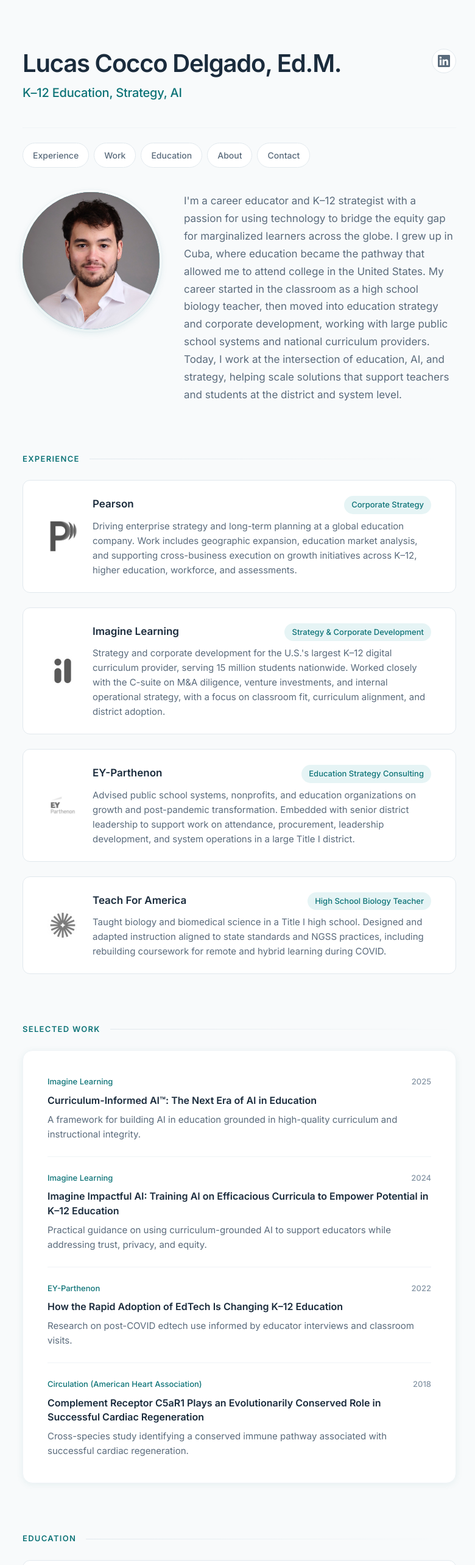
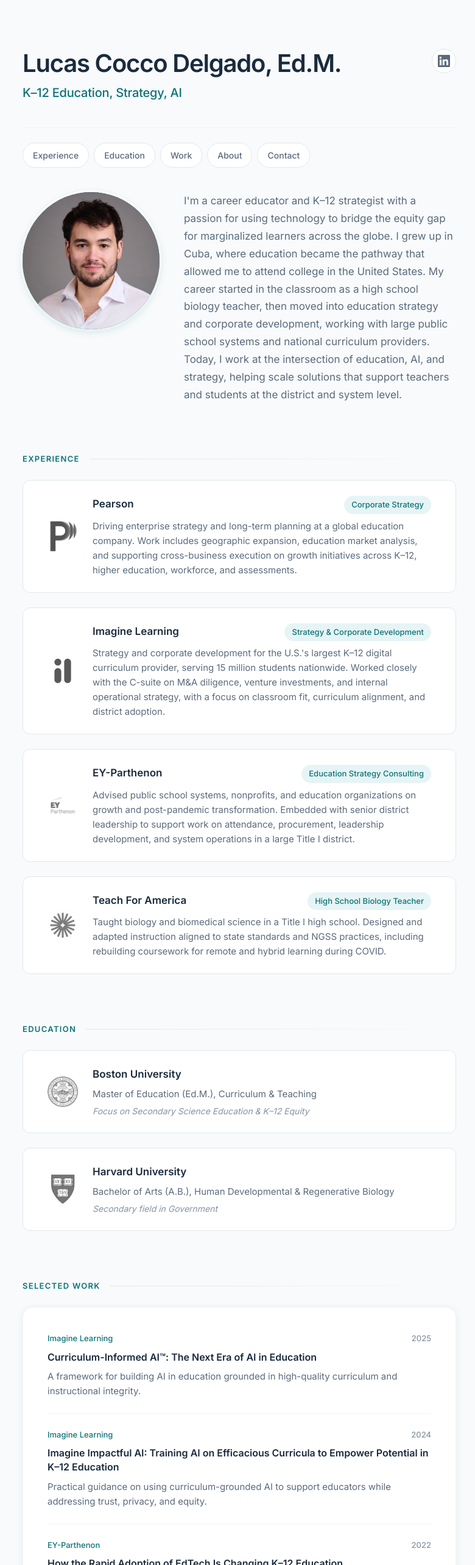
Before and after one commit to lucascoccodelgado/personalwebsite, a React (Vite) app: page / in a window 1280 px wide. Shown: the top 2566 px of the page at 61% size, without its empty margins (247-1027 px from the left). Built offline with nearby package versions, Linux system fonts and the light colour scheme.

Commit message:
Reorder sections: Experience, Education, Work, About, Contact

```diff
--- a/src/App.jsx
+++ b/src/App.jsx
@@ -107,8 +107,8 @@
   return (
     <nav className="nav">
       <a href="#experience" className="nav-link">Experience</a>
+      <a href="#education" className="nav-link">Education</a>
       <a href="#work" className="nav-link">Work</a>
-      <a href="#education" className="nav-link">Education</a>
       <a href="#about" className="nav-link">About</a>
       <a href="#contact" className="nav-link">Contact</a>
     </nav>
@@ -293,8 +293,8 @@
         <Nav />
         <Bio />
         <Experience />
+        <Education />
         <Publications />
-        <Education />
         <About />
         <CTA />
       </main>
```
